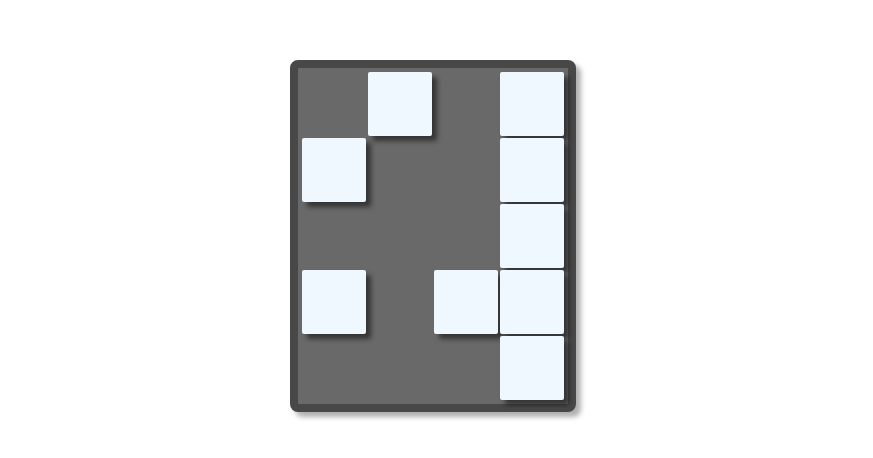
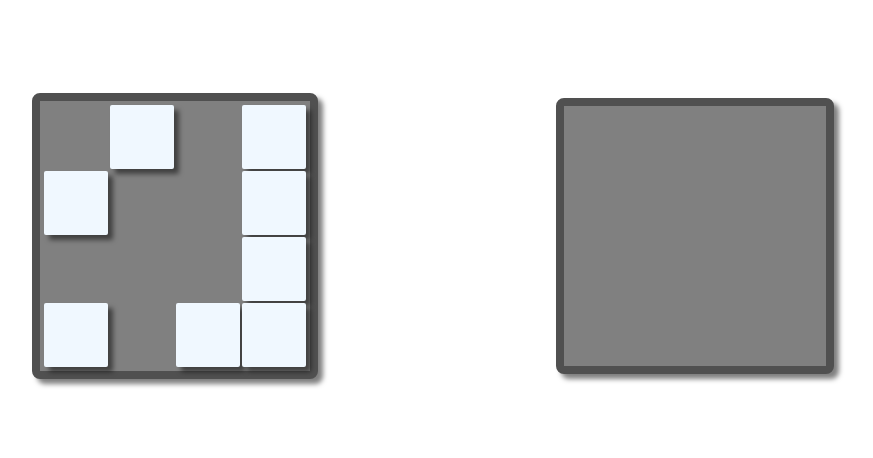
Before and after one commit to FallenKenji/projeto-integrador-sokoban, a plain HTML site: page sokoban.html in a window 1280 px wide. Shown: the part 164-622 px from the top of the page, without its empty margins (207-1080 px from the left). Drawn offline with Linux system fonts and the light colour scheme.

Commit message:
Atualização: Linha e Quadrado

```diff
--- /dev/null
+++ b/jogo_sokoban.js
@@ -0,0 +1,11 @@
+const board2 = document.getElementById('board2');
+const game = document.getElementById('game');
+const row = document.createElement('div');
+
+row.classList.add('row');
+board2.appendChild(row);
+console.log(row)
+console.log(game);
+
+
+console.log("funcionou");
--- a/sokoban.html
+++ b/sokoban.html
@@ -1,11 +1,13 @@
 <!DOCTYPE html>
-<html lang="pt-br">
-  <head>
-    <title>Sokoban</title>
-    <meta charset="utf-8">
-    <meta name="viewport" content="width=device-width, initial-scale=1.0">
-    <link rel="stylesheet" href="style.css" />
-  </head>
+<html lang="en">
+
+<head>
+  <meta charset="UTF-8">
+  <meta name="viewport" content="width=device-width, initial-scale=1.0" />
+  <link rel="stylesheet" href="style.css" />
+  <title>Sokoban</title>
+</head>
+
 <body>
   <main>
     <div id="game">
@@ -34,13 +36,13 @@
           <div class="cell"></div>
           <div class="cell"></div>
         </div>
-        <div class="row">
-          <div class="cell empty"></div>
-          <div class="cell empty"></div>
-          <div class="cell empty"></div>
-          <div class="cell"></div>
-        </div>
+      </div>
+      <div class="board" id="board2">
+
+      </div>
     </div>
   </main>
+  <script src="./jogo_sokoban.js"></script>
 </body>
+
 </html>
--- a/style.css
+++ b/style.css
@@ -9,27 +9,28 @@ main {
     align-items: center;
     height: inherit;
 }
-
-#game {
-    display: inline-block;
+#game{
+ display: flex;
+ justify-content: space-evenly;
+ width: 100%;
+ align-items: center;
 }
 
 .board {
  min-width:  256px;
  min-height: 256px;
+
+ border: 8px solid #505050;
+ border-radius: 8px;
  padding: 2px 3px;
-    border: 8px solid #484848;
-    border-radius: 8px;
-    box-shadow: 5px 5px 5px rgba(0, 0, 0, 0.31);
-    background-color: dimgray;
+ box-shadow: 5px 5px 5px rgba(0, 0, 0, 0.5);
+ background-color: gray;
 }
 
 .row {
  display: flex;
-    flex-direction: row;
-    height: auto;
+ min-height: 64px;
  margin: 2px 0;
-    /* background-color: rgb(163, 161, 161); */
 }
 
 .cell {
@@ -43,5 +44,5 @@ main {
 
 .empty {
  background-color: unset;
-   box-shadow:none;
+ box-shadow: none;
  }
```
Also changed, not shown: testsokoban.html (+25 -17 lines). Lines whose indentation alone changed are shown as unchanged.
